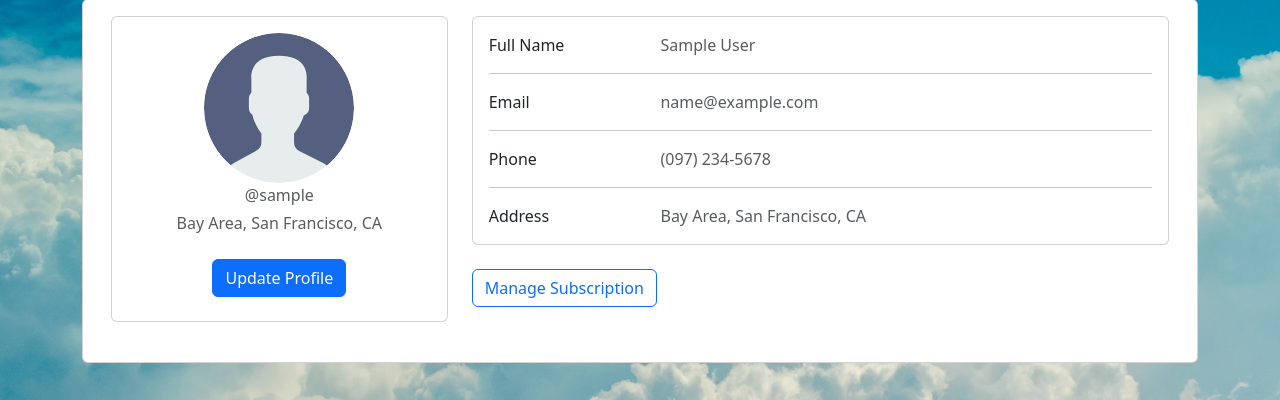
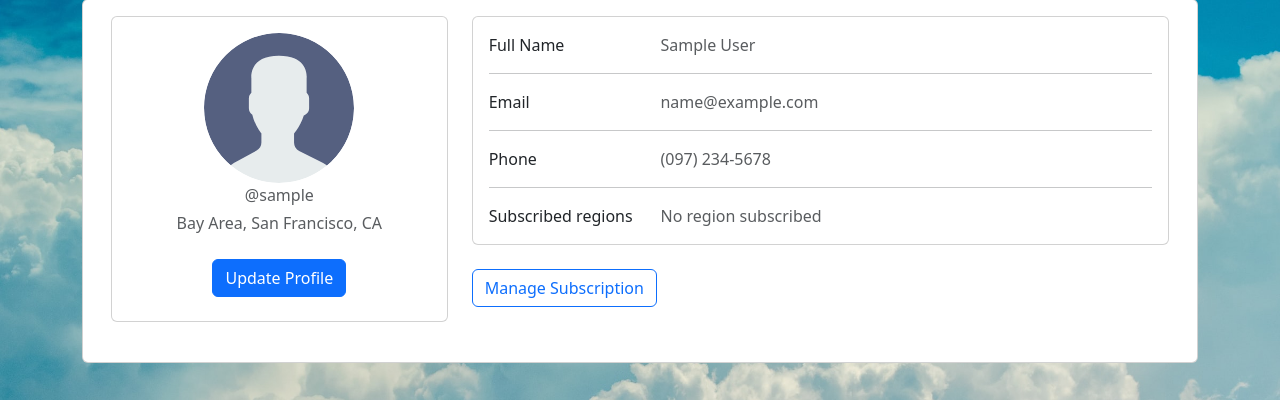
Before and after one commit to nokekip/FLARE, a Django app: page /accounts/profile/ in a window 1280 px wide. Shown: the part 94-494 px from the top of the page. Run offline with Django 5.2, Linux system fonts and the light colour scheme; the visitor is signed in with stand-in values (Sample User, id 1); some libraries are stand-ins or nearby versions.

Commit message:
updated for manage subscripton  form and dynamicly display dubscribed region

```diff
--- a/templates/users/profile.html
+++ b/templates/users/profile.html
@@ -55,10 +55,18 @@
                       <hr>
                       <div class="row">
                         <div class="col-sm-3">
-                          <p class="mb-0">Address</p>
+                          <p class="mb-0">Subscribed regions</p>
                         </div>
                         <div class="col-sm-9">
-                          <p class="text-muted mb-0">Bay Area, San Francisco, CA</p>
+                          <p class="text-muted mb-0">
+                            {% if subscribed_regions %}
+                              {% for region in subscribed_regions %}
+                              {{ region.name }}{% if not forloop.last %}, {% endif %}
+                              {% endfor %}
+                            {% else %}
+                              No region subscribed
+                            {% endif %}
+                          </p>
                         </div>
                       </div>
                     </div>
@@ -113,13 +121,13 @@
                   <button type="button" class="btn-close" data-bs-dismiss="modal" aria-label="Close"></button>
                   </div>
                   <div class="modal-body">
-                      <form action="" method="POST">
+                      <form action="{% url 'manage-subscription' %}" method="POST">
                           {% csrf_token %}
                           <div class="mb-3">
                               <label for="email" class="form-label"
                                 >Select Region</label
                               >
-                              <input type="text" name="region" value="" class="form-control" id="region" aria-describedby="region" list="region-list" required>
+                              <input type="text" name="regions" value="" class="form-control" id="region" aria-describedby="region" list="region-list" required>
                               <datalist id="region-list">
                                 <select name="" id="">
                                   {% for region in region_choice %}
```
